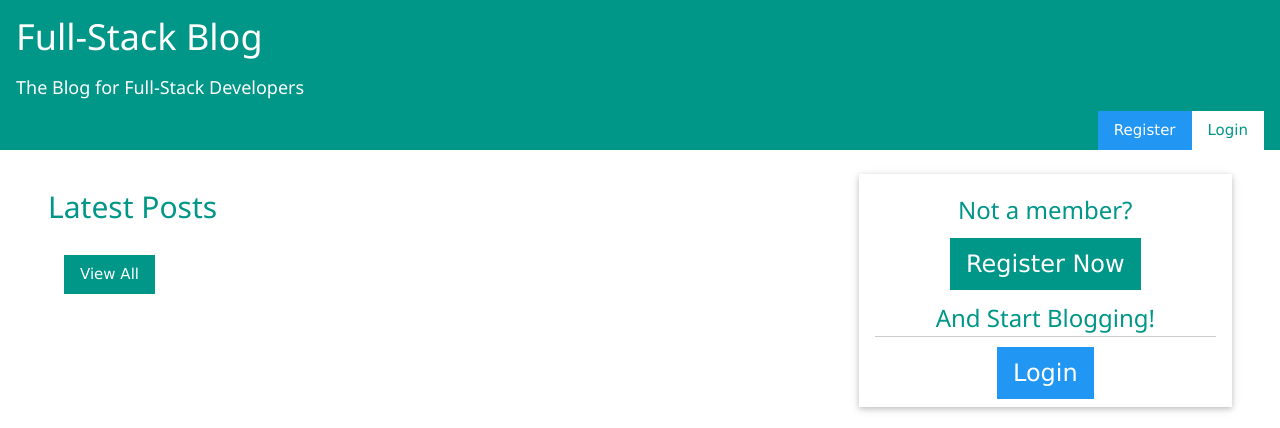
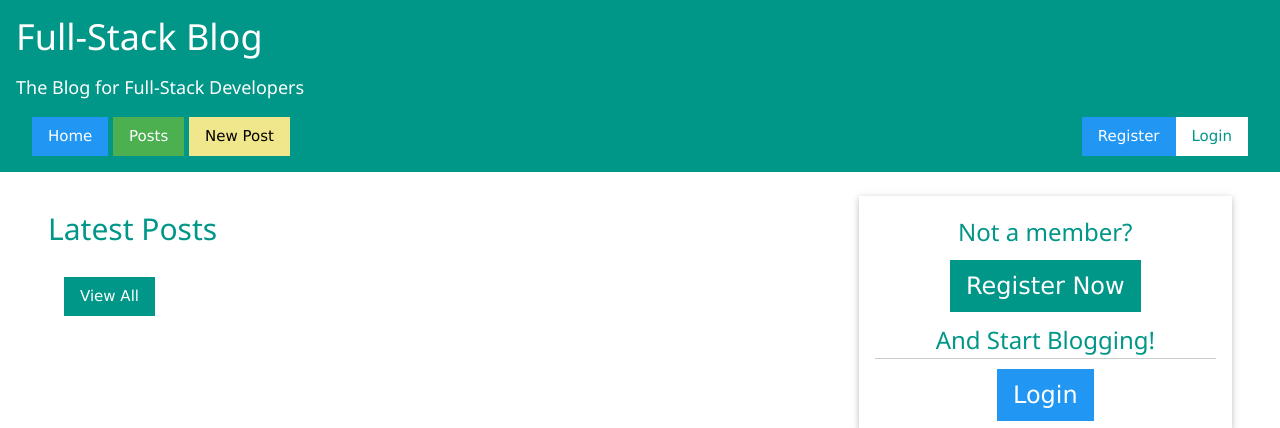
Before and after one commit to alphawaseem/MultiUserBlog, a Python web app: template templates/index.html in a window 1280 px wide. Shown: the top 428 px of the page. Run offline with Jinja, Linux system fonts and the light colour scheme; the template is opened without the code that fills it, so the values that code supplies are empty.

Commit message:
add new buttons and format layout

```diff
--- a/templates/layout.html
+++ b/templates/layout.html
@@ -48,12 +48,15 @@
                 <h1>Full-Stack Blog</h1>
                 <h5>The Blog for Full-Stack Developers</h5>
             </a>
-            {% if user %}
             <div class="w3-panel">
-                <h4><a href="/welcome">{{user.firstname}}'s  Blog</a> </h4><a href="/logout" class="w3-btn w3-right w3-pink "> Logout </a>                {% else %}
+                <a href="/" class="w3-btn w3-blue">Home</a>
+                <a href="/posts" class="w3-btn w3-green">Posts</a>
+                <a href="/posts/new" class="w3-btn w3-khaki">New Post</a> {% if user %}
+                <a href="/welcome" class="w3-btn w3-indigo">My Posts</a>
+                <a href="/logout" class="w3-btn w3-right w3-pink "> Logout </a> {% else %}
                 <a href="/login" class="w3-btn w3-right w3-white w3-text-teal"> Login </a>
-                <a href="/register" class="w3-btn w3-right w3-blue"> Register </a>
-            </div> {% endif %}
+                <a href="/register" class="w3-btn w3-right w3-blue"> Register </a> {% endif %}
+            </div>
         </div>
     </header>
     <main class="w3-panel">
```
